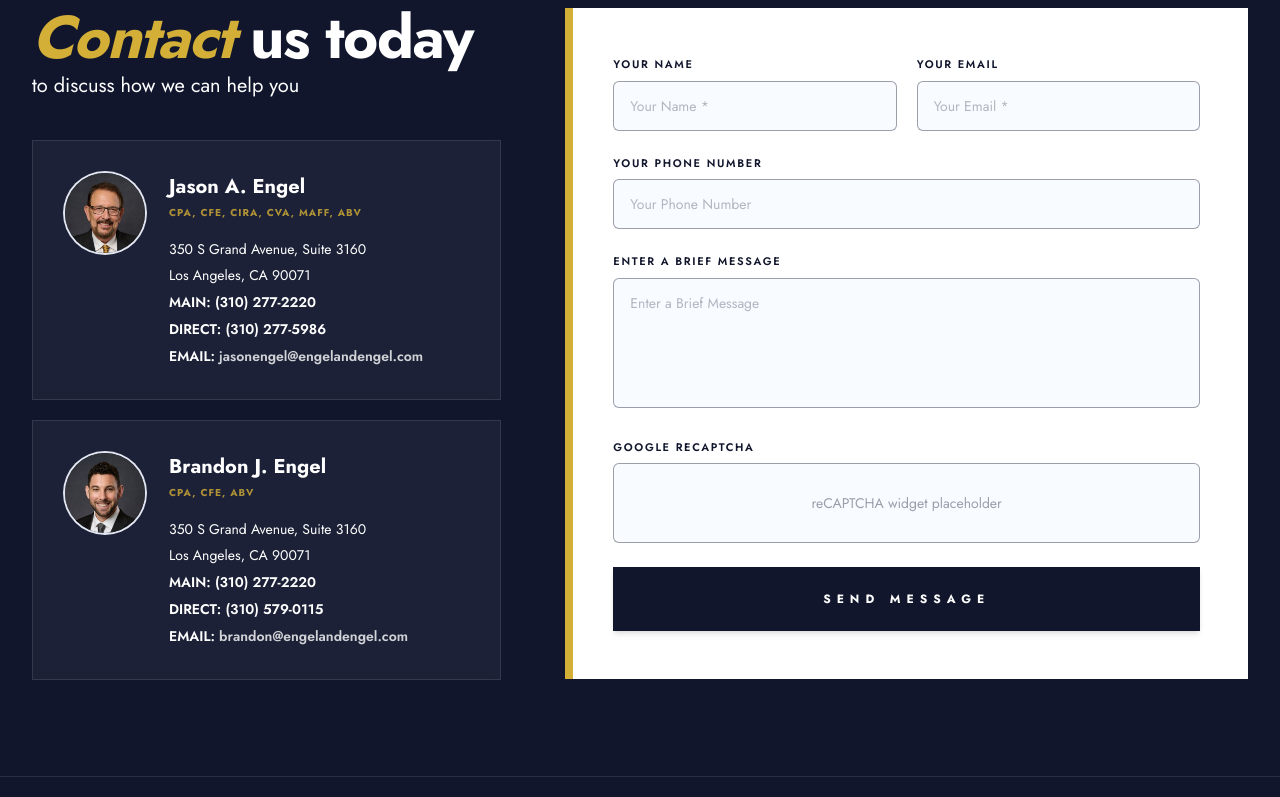
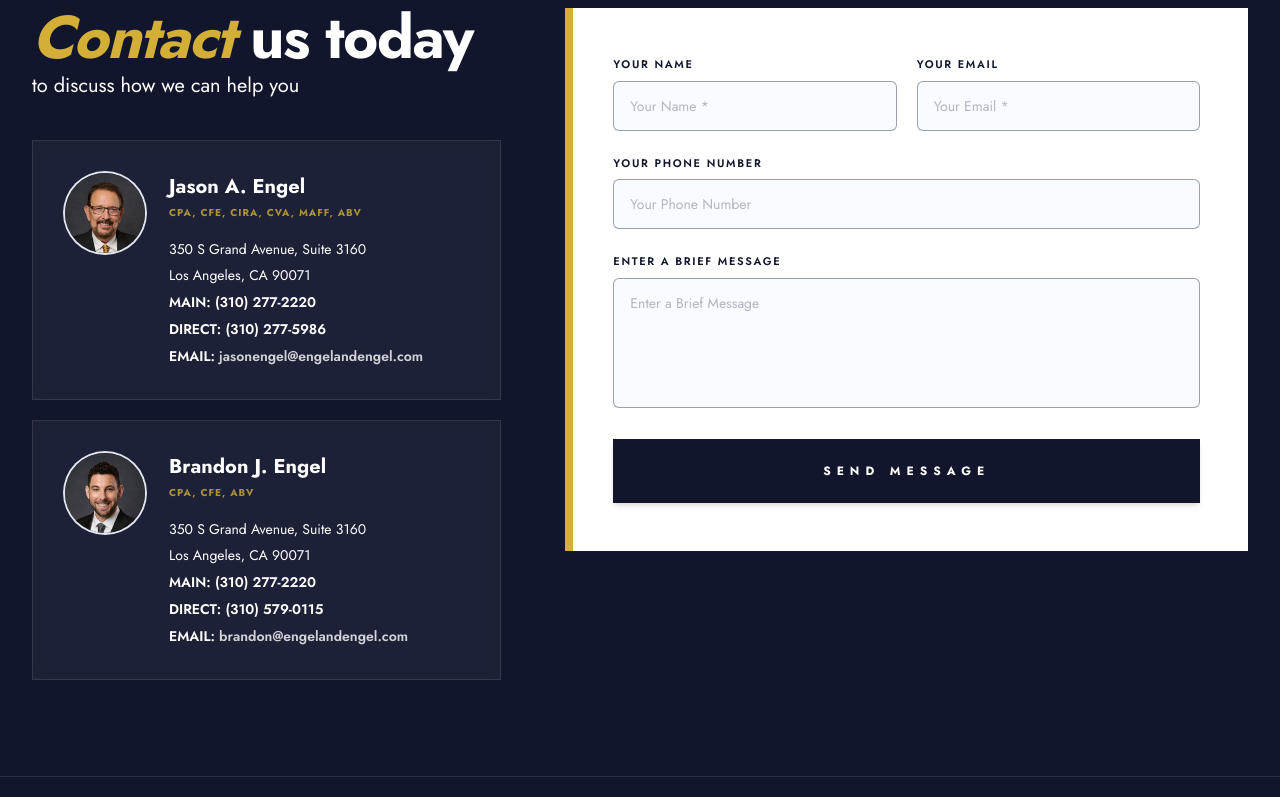
Before and after one commit to peterdoust/engel_new, a Next.js app: page /home3 in a window 1280 px wide. Shown: the part 5803-6600 px from the top of the page. Built offline with nearby package versions, Linux system fonts and the light colour scheme.

Commit message:
Home mobile: certification badges fit small phones, full emails on contact cards, remove reCAPTCHA placeholder
Co-Authored-By: Claude Opus 5.5 <noreply@anthropic.com>

```diff
--- a/src/components/sections/Certifications.tsx
+++ b/src/components/sections/Certifications.tsx
@@ -57,10 +57,10 @@ export default function Certifications() {
           <div className="h-px w-24 bg-[#D4AF37]/30 mx-auto" />
         </div>
 
-        <div className="grid grid-cols-2 md:grid-cols-3 gap-x-12 gap-y-16 max-w-6xl mx-auto items-center justify-items-center">
+        <div className="grid grid-cols-2 md:grid-cols-3 gap-x-4 sm:gap-x-12 gap-y-10 sm:gap-y-16 max-w-6xl mx-auto items-center justify-items-center">
           {certifications.map((cert, index) => (
-            <div key={index} className="flex flex-col items-center group transition-all duration-700 hover:-translate-y-4">
-              <div className="relative w-48 h-48 md:w-60 md:h-60 transition-all duration-700 group-hover:drop-shadow-[0_0_40px_rgba(212,175,55,0.4)]">
+            <div key={index} className="flex w-full min-w-0 flex-col items-center group transition-all duration-700 hover:-translate-y-4">
+              <div className="relative aspect-square w-full max-w-[192px] md:max-w-none md:w-60 md:h-60 transition-all duration-700 group-hover:drop-shadow-[0_0_40px_rgba(212,175,55,0.4)]">
                 <Image
                   src={cert.image}
                   alt={cert.alt}
@@ -70,7 +70,7 @@ export default function Certifications() {
                 />
               </div>
               <span className="mt-4 text-xl md:text-2xl font-semibold tracking-wide uppercase text-white/80 group-hover:text-[#D4AF37] transition-colors duration-700">{cert.name}</span>
-              <span className="mt-1 text-base md:text-lg text-white text-center leading-tight">{cert.fullName}</span>
+              <span className="mt-1 text-sm sm:text-base md:text-lg text-white text-center leading-tight">{cert.fullName}</span>
             </div>
           ))}
         </div>
--- a/src/components/sections/ContactCTA.tsx
+++ b/src/components/sections/ContactCTA.tsx
@@ -166,7 +166,7 @@ export default function ContactCTA() {
                             {member.direct}
                           </TrackedPhoneLink>
                         </p>
-                        <p className="truncate text-white font-semibold">
+                        <p className="text-white font-semibold [overflow-wrap:anywhere]">
                           <span className="">EMAIL: </span>
                           <a href={`mailto:${member.email}`} className="text-white/80 hover:text-[#D4AF37] transition-colors duration-300">{member.email}</a>
                         </p>
@@ -262,13 +262,6 @@ export default function ContactCTA() {
                     />
                   </div>
 
-                  <div>
-                    <label className="block text-[11px] font-semibold text-primary-950 uppercase tracking-[0.15em] mb-2">Google reCAPTCHA</label>
-                    <div className="w-full h-20 border border-primary-950/40 bg-[#f8fbff] flex items-center rounded-md justify-center text-sm text-primary-950/40">
-                      reCAPTCHA widget placeholder
-                    </div>
-                  </div>
-
                   <Button
                     type="submit"
                     disabled={isSubmitting}
```
